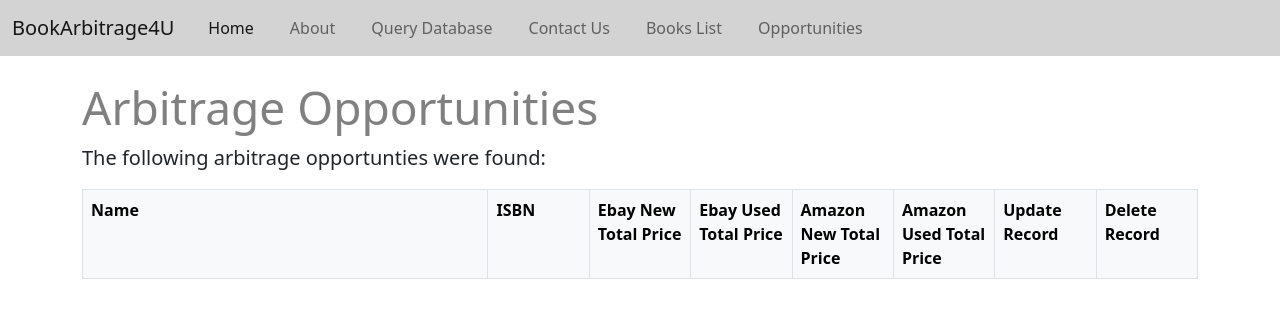
After one commit to tsoomal/Individual_Project, a Flask app: page /opportunities in a window 1280 px wide. The commit adds this page. Shown: the top 318 px of the page. Run offline with Flask 3, Linux system fonts and the light colour scheme; data comes from the database, SQL or seed files in the repository; data that the repository does not hold is empty.

Commit message:
Created html page for opportunities with a route and button on navbar. Created methods for total breakeven selling price given a total source price.

```diff
--- a/app.py
+++ b/app.py
@@ -407,6 +407,11 @@ def delete_all_books():
 
     return redirect('/books')
 
+@app.route("/opportunities")
+def opportunities():
+    books_ebay = Ebay.query.order_by(Ebay.book_name)
+    books_amazon = Amazon.query.order_by(Amazon.book_name)
+    return render_template("opportunities.html", books_amazon=books_amazon, books_ebay=books_ebay, zip=zip)
 
 
 if __name__ == "__main__":
--- a/templates/base.html
+++ b/templates/base.html
@@ -38,6 +38,9 @@
         <li class="nav-item">
           <a class="nav-link" href="{{ url_for('books')}}">Books List</a>
         </li>
+        <li class="nav-item">
+          <a class="nav-link" href="{{ url_for('opportunities')}}">Opportunities</a>
+        </li>
       </ul>
     </div>
   </div>
--- /dev/null
+++ b/templates/opportunities.html
@@ -0,0 +1,43 @@
+{% extends 'base.html' %}
+
+{% block title %}About BookArbitrage4U{% endblock %}
+
+{% block content %}
+    <div class="container">
+    <h1>Arbitrage Opportunities</h1>
+        <p class="text-start fs-5" >The following arbitrage opportunties were found:</p>
+
+         <table class="table table-hover">
+        <thead>
+            <!-- https://stackoverflow.com/questions/61969955/bootstrap-fixed-width-table-columns-in-container-fluid -->
+            <tr class="table-light">
+                <th class="col-4 border-start border-top align-top" scope="col">Name</th>
+                <th class="col-1 border-start border-top align-top" scope="col">ISBN</th>
+                <th class="col-1 border-start border-top align-top" scope="col">Ebay New Total Price</th>
+                <th class="col-1 border-start border-top align-top" scope="col">Ebay Used Total Price</th>
+                <th class="col-1 border-start border-top align-top" scope="col">Amazon New Total Price</th>
+                <th class="col-1 border-start border-top align-top" scope="col">Amazon Used Total Price</th>
+                <th class="col-1 border-start border-top align-top" scope="col">Update Record</th>
+                <th class="col-1 border-start border-end border-top align-top" scope="col">Delete Record</th>
+            <tr>
+        </thead>
+        <tbody>
+            <!--https://stackoverflow.com/questions/1663807/how-do-i-iterate-through-two-lists-in-parallel-->
+            {% for book_ebay, book_amazon in zip(books_ebay, books_amazon) %}
+            <tr>
+                <td class="col-4 border-start">{{ book_ebay.book_name }}</td>
+                <td class="col-1 border-start">{{ book_ebay.isbn }}</td>
+                <td class="col-1 border-start">£{{ book_ebay.new_total_price }}</td>
+                <td class="col-1 border-start">£{{ book_ebay.used_total_price }}</td>
+                <td class="col-1 border-start">£{{ book_amazon.new_total_price }}</td>
+                <td class="col-1 border-start">£{{ book_amazon.used_total_price }}</td>
+                <td class="col-1 border-start"> <div class="text-center"><a href="/update/{{book_ebay.isbn}}" class="btn btn-outline-secondary btn-sm">Update</a> </div></td>
+                <td class="col-1 border-start border-end align-top"> <div class="text-center"><a href="/delete/{{book_ebay.isbn}}" class="btn btn-outline-danger btn-sm">Delete</a></div> </td>
+            </tr>
+            {% endfor %}
+        </tbody>
+    </table>
+
+
+	</div>
+{% endblock %}
```
Also changed, not shown: PriceModelling.py (added, +58 -0 lines).
